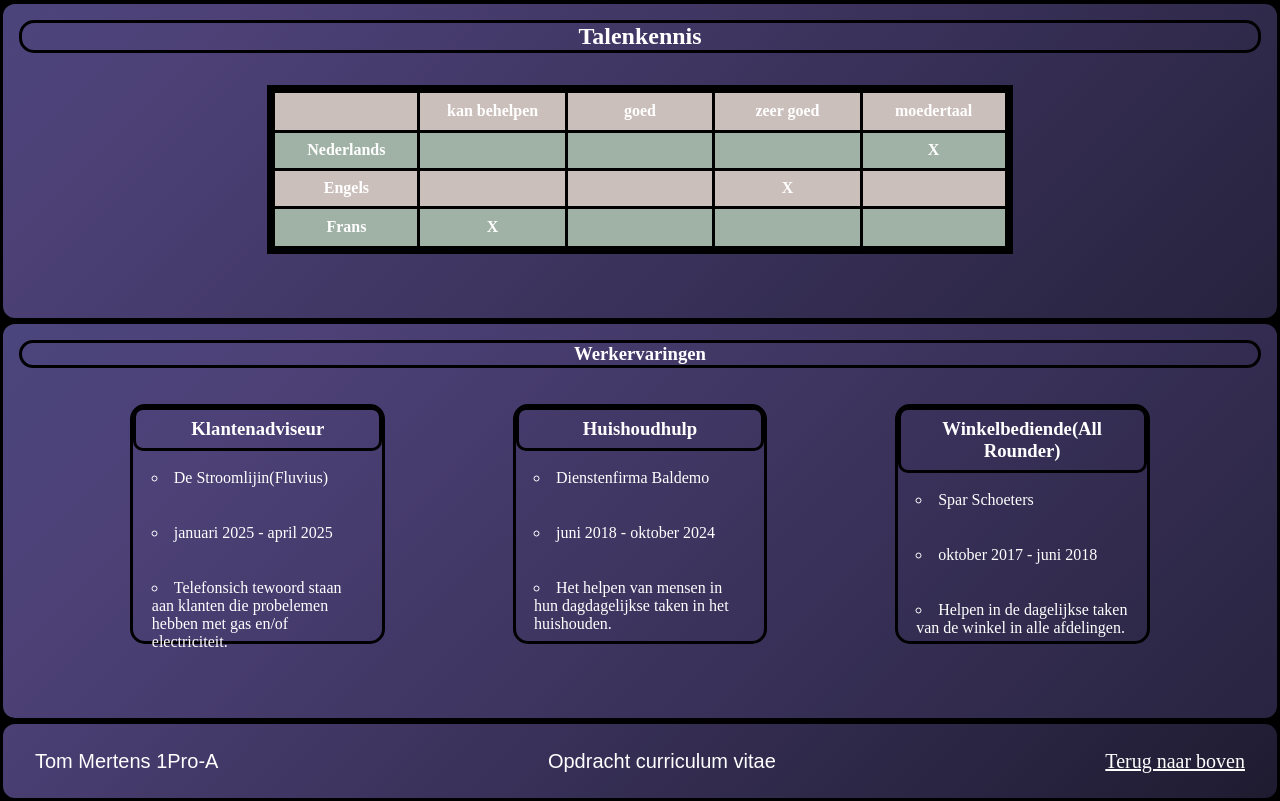
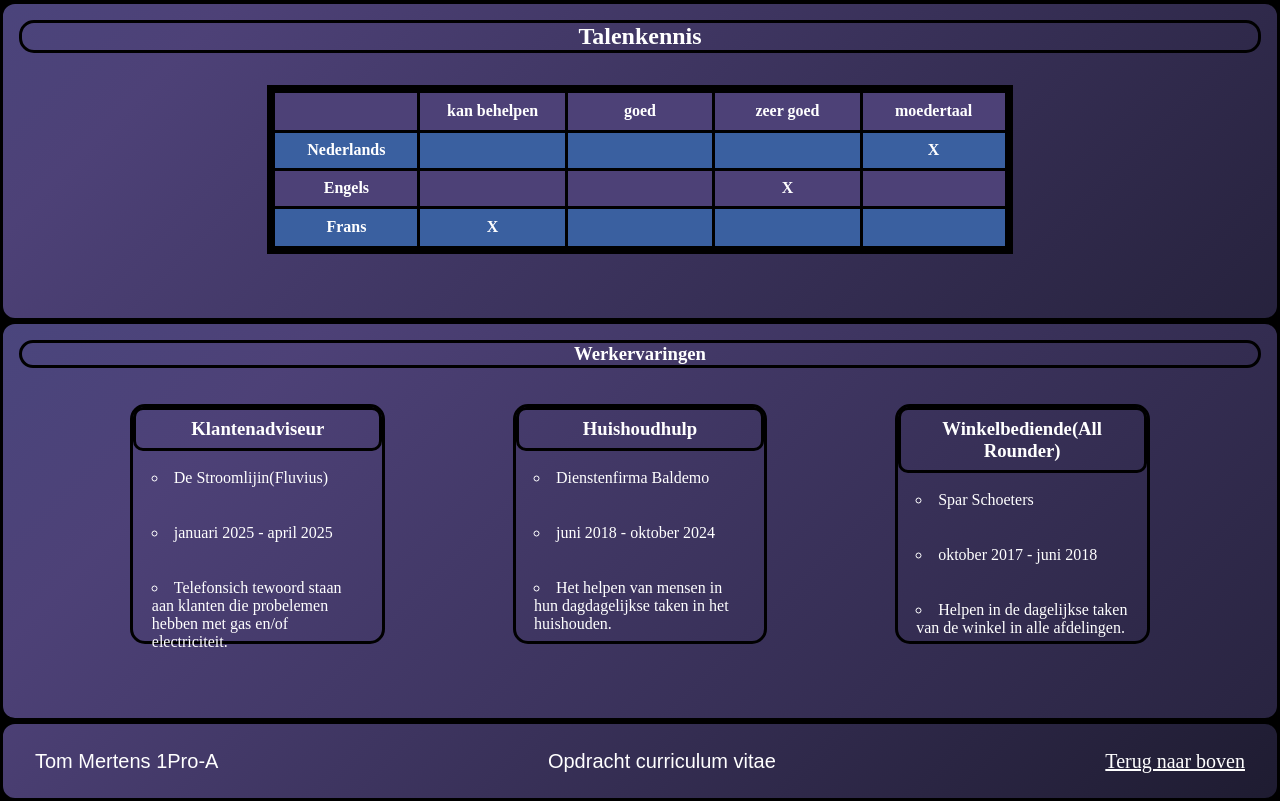
Before and after one commit to pxl-grpro-wpl1-2526/curriculum-vitae-TomMertensPXL, a plain HTML site: page Tom_Mertens_CV/index.html in a window 1280 px wide. Shown: the part 2079-2880 px from the top of the page. Drawn offline with Linux system fonts and the light colour scheme.

Commit message:
kleuren tabel aangepast

```diff
--- a/Tom_Mertens_CV/css/style.css
+++ b/Tom_Mertens_CV/css/style.css
@@ -414,11 +414,11 @@ img.pf {
         }
 
         tr:nth-child(even) {
-            background-color: #A0B2A6;
+            background-color: #3a60a0;
         }
 
         tr:nth-child(odd) {
-            background-color: #CBBFBB;
+            background-color: #4d4177;
         }
 
 
```
